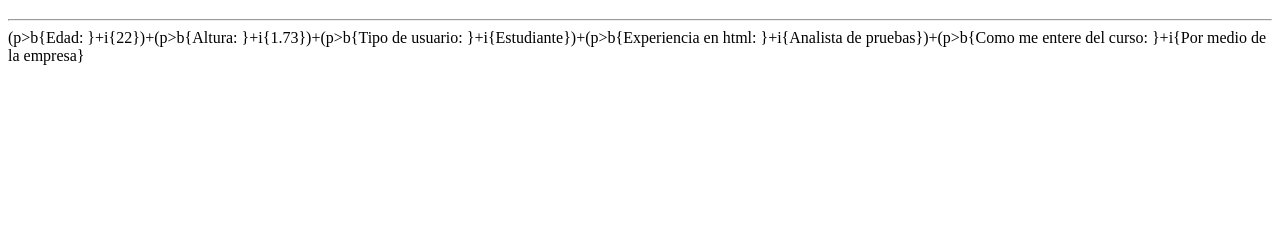
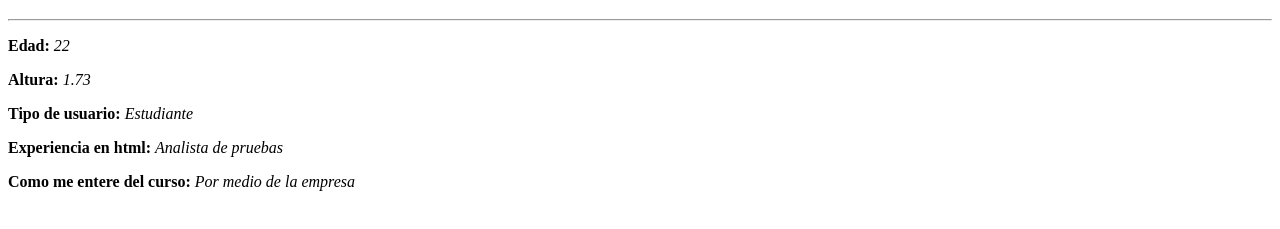
Before and after one commit to Jhon-1401/sintaxis_HTML_13_04_2021, a plain HTML site: page index.html in a window 1280 px wide. Shown: the part 61-290 px from the top of the page. Drawn offline with Linux system fonts and the light colour scheme.

Commit message:
Mi primera Pagina Web 13-04-2021

```diff
--- a/index.html
+++ b/index.html
@@ -11,7 +11,11 @@
     <h1>Jhon David Guevara Toloza</h1>
     <hr>
             <!-- (p>b{Edad: }+i{22})+(p>b{Altura: }+i{1.73})+(p>b{Tipo de usuario: }+i{Estudiante})+(p>b{Experiencia en html: }+i{Analista de pruebas})+(p>b{Como me entere del curso: }+i{Por medio de la empresa}) -->
-            (p>b{Edad: }+i{22})+(p>b{Altura: }+i{1.73})+(p>b{Tipo de usuario: }+i{Estudiante})+(p>b{Experiencia en html: }+i{Analista de pruebas})+(p>b{Como me entere del curso: }+i{Por medio de la empresa}
+            <p><b>Edad: </b><i>22</i></p>
+            <p><b>Altura: </b><i>1.73</i></p>
+            <p><b>Tipo de usuario: </b><i>Estudiante</i></p>
+            <p><b>Experiencia en html: </b><i>Analista de pruebas</i></p>
+            <p><b>Como me entere del curso: </b><i>Por medio de la empresa</i></p>
 
 
 </body>
```
